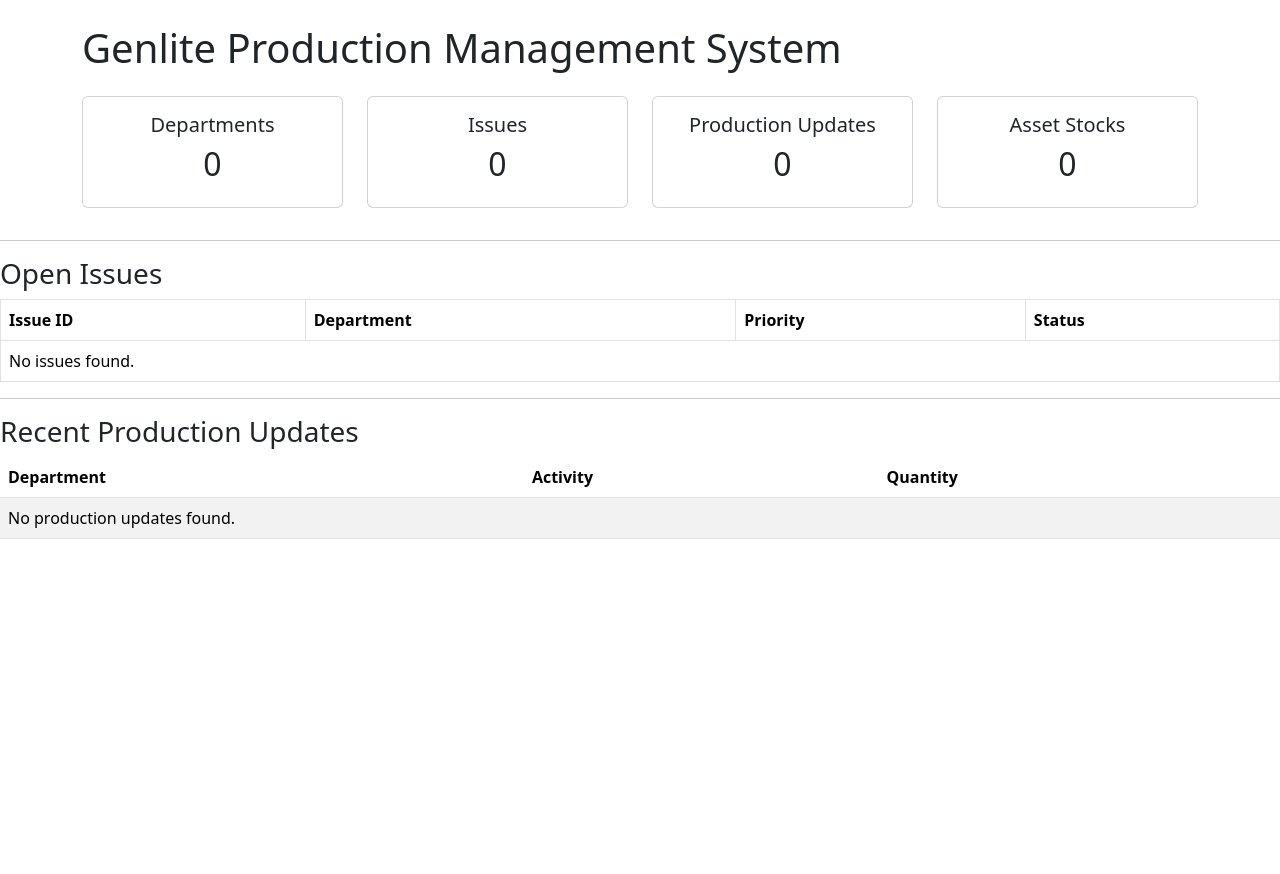
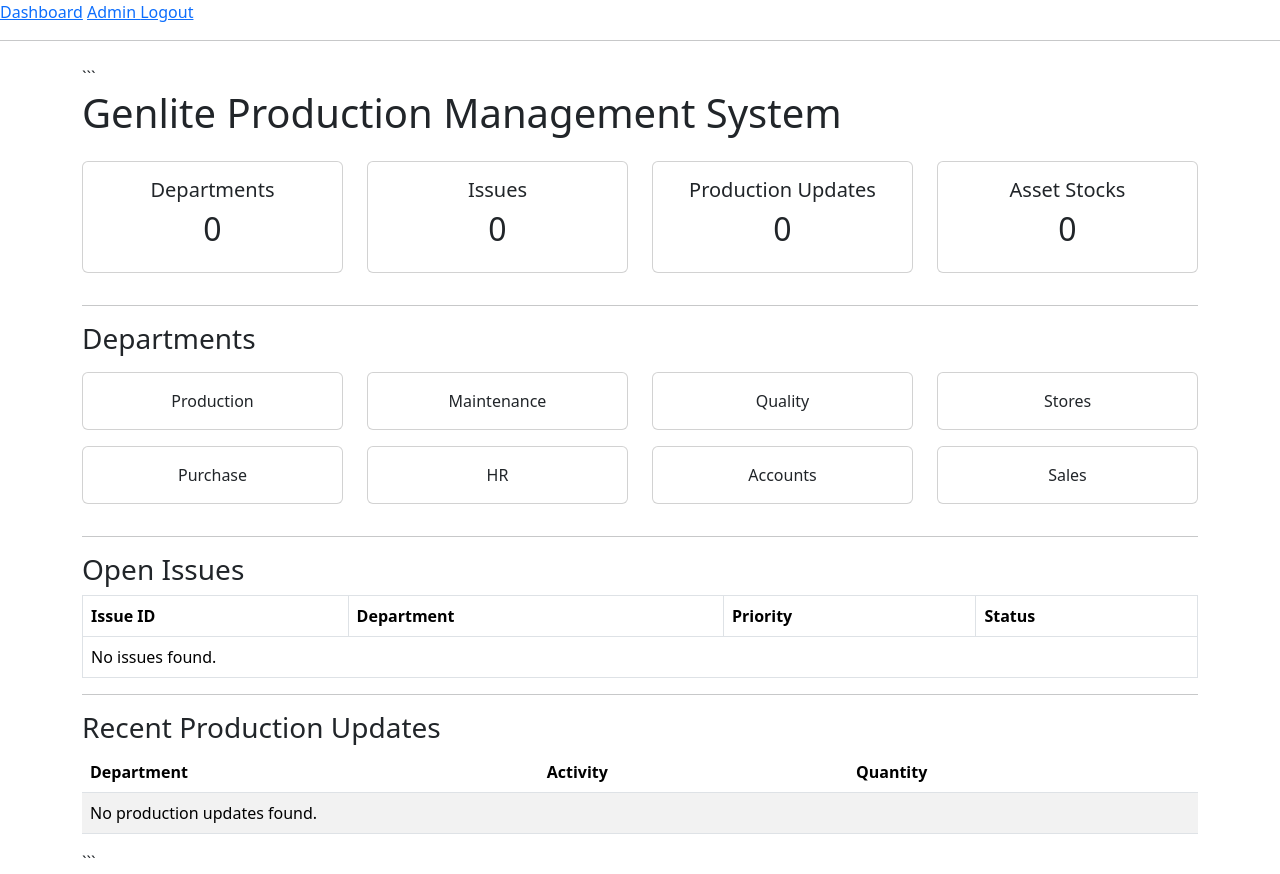
Before and after one commit to dineshmail/gpms-genlite, a Django app: page / in a window 1280 px wide. Before the commit the page ends 539 px from the top, so only its background shows below. Run offline with Django 5.2, Linux system fonts and the light colour scheme; data that the repository does not hold is empty.

Commit message:
GPMS-C1 Phase 2 completed Authentication Navigation Dashboard

````diff
--- a/config/settings.py
+++ b/config/settings.py
@@ -119,3 +119,5 @@ USE_TZ = True
 # https://docs.djangoproject.com/en/6.0/howto/static-files/
 
 STATIC_URL = 'static/'
+LOGIN_REDIRECT_URL = "/"
+LOGOUT_REDIRECT_URL = "/login/"
--- a/config/urls.py
+++ b/config/urls.py
@@ -16,8 +16,21 @@ Including another URLconf
 """
 from django.contrib import admin
 from django.urls import path, include
+from django.contrib.auth import views as auth_views
 
 urlpatterns = [
     path('admin/', admin.site.urls),
      path("", include("dashboard.urls")),
+       path(
+        "login/",
+        auth_views.LoginView.as_view(
+            template_name="registration/login.html"
+        ),
+        name="login",
+    ),
+    path(
+        "logout/",
+        auth_views.LogoutView.as_view(),
+        name="logout",
+    ),
 ]
--- a/dashboard/templates/dashboard/home.html
+++ b/dashboard/templates/dashboard/home.html
@@ -1,17 +1,22 @@
 <!DOCTYPE html>
+
 <html>
 <head>
     <title>GPMS Dashboard</title>
-
     <link href="https://cdn.jsdelivr.net/npm/bootstrap@5.3.3/dist/css/bootstrap.min.css" rel="stylesheet">
 </head>
 <body>
 
+{% include 'partials/navbar.html' %}
+
 <div class="container mt-4">
 
+```
 <h1 class="mb-4">
     Genlite Production Management System
 </h1>
+
+<!-- Dashboard Statistics -->
 
 <div class="row">
 
@@ -49,12 +54,84 @@
                 <h2>{{ asset_count }}</h2>
             </div>
         </div>
-
     </div>
 
 </div>
 
+<hr>
+
+<!-- Department Dashboard -->
+
+<h3 class="mb-3">Departments</h3>
+
+<div class="row">
+
+    <div class="col-md-3">
+        <div class="card text-center mb-3">
+            <div class="card-body">
+                Production
             </div>
+        </div>
+    </div>
+
+    <div class="col-md-3">
+        <div class="card text-center mb-3">
+            <div class="card-body">
+                Maintenance
+            </div>
+        </div>
+    </div>
+
+    <div class="col-md-3">
+        <div class="card text-center mb-3">
+            <div class="card-body">
+                Quality
+            </div>
+        </div>
+    </div>
+
+    <div class="col-md-3">
+        <div class="card text-center mb-3">
+            <div class="card-body">
+                Stores
+            </div>
+        </div>
+    </div>
+
+    <div class="col-md-3">
+        <div class="card text-center mb-3">
+            <div class="card-body">
+                Purchase
+            </div>
+        </div>
+    </div>
+
+    <div class="col-md-3">
+        <div class="card text-center mb-3">
+            <div class="card-body">
+                HR
+            </div>
+        </div>
+    </div>
+
+    <div class="col-md-3">
+        <div class="card text-center mb-3">
+            <div class="card-body">
+                Accounts
+            </div>
+        </div>
+    </div>
+
+    <div class="col-md-3">
+        <div class="card text-center mb-3">
+            <div class="card-body">
+                Sales
+            </div>
+        </div>
+    </div>
+
+</div>
+
 <hr>
 
 <h3>Open Issues</h3>
@@ -84,6 +161,7 @@
         {% endfor %}
     </tbody>
 </table>
+
 <hr>
 
 <h3>Recent Production Updates</h3>
@@ -111,5 +189,9 @@
         {% endfor %}
     </tbody>
 </table>
+```
+
+</div>
+
 </body>
 </html>
--- /dev/null
+++ b/dashboard/templates/partials/navbar.html
@@ -0,0 +1,15 @@
+<nav>
+
+<a href="/">Dashboard</a>
+
+<a href="/admin/">
+Admin
+</a>
+
+<a href="{% url 'logout' %}">
+Logout
+</a>
+
+</nav>
+
+<hr>
--- a/dashboard/views.py
+++ b/dashboard/views.py
@@ -1,4 +1,5 @@
 from django.shortcuts import render
+from django.contrib.auth.decorators import login_required
 
 from production.models import (
     Department,
@@ -6,6 +7,12 @@ from production.models import (
     ProductionUpdate,
     AssetStock
 )
+@login_required
+def dashboard(request):
+    return render(
+        request,
+        "dashboard/index.html"
+    )
 
 def home(request):
 
````
Also changed, not shown: dashboard/templates/registration/login.html (added, +20 -0 lines). Lines whose indentation alone changed are shown as unchanged.
